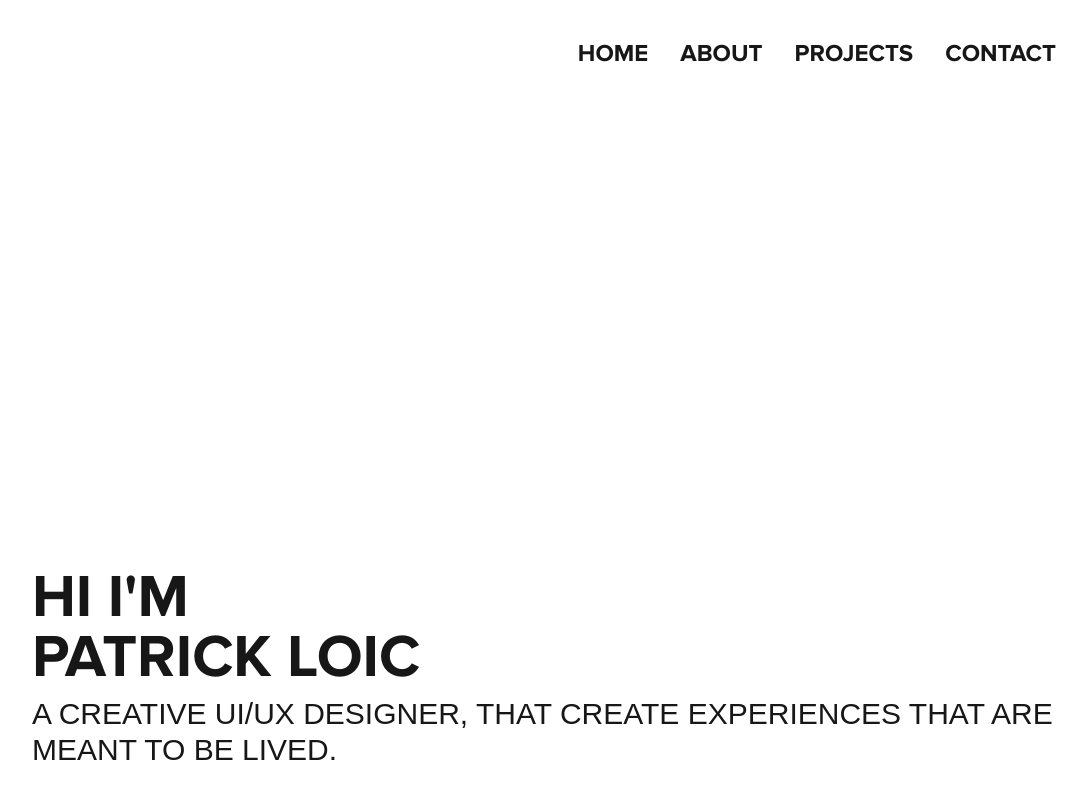
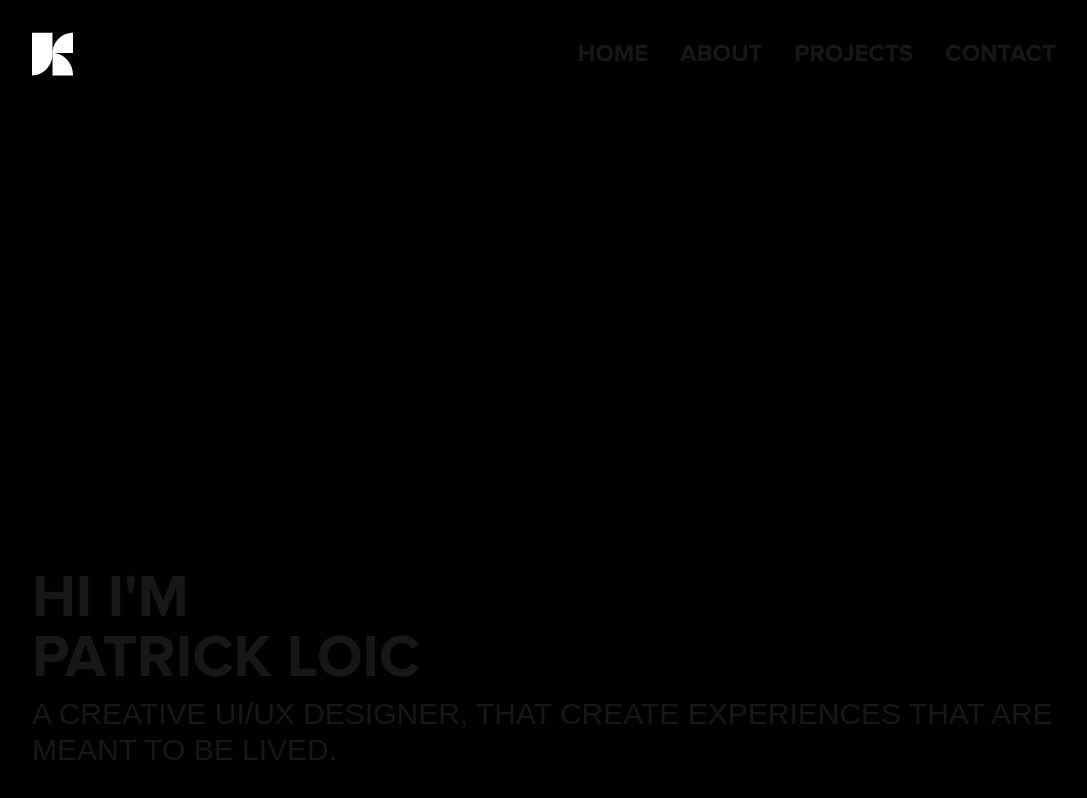
Before and after one commit to PatrickLoic-dev/portfolio-website-v2, a Next.js app: page / in a window 1280 px wide. Shown: the whole page, without its empty margins (96-1183 px from the left). Built offline with nearby package versions, Linux system fonts and the light colour scheme.

Commit message:
Background correction

```diff
--- a/src/app/page.tsx
+++ b/src/app/page.tsx
@@ -2,7 +2,7 @@
 
 export default function Home() {
   return (
-    <div className="w-full h-full py-[32px] px-[30px] flex flex-col justify-end sm:w-full md:px-32">
+    <div className="w-full h-full py-[32px] px-[30px] flex flex-col justify-end sm:w-full md:px-32 bg-black">
       <div>
       <h1 className="text-5xl proximaNovaBold uppercase md:text-6xl">
         Hi I&apos;m
--- a/src/app/projects/page.tsx
+++ b/src/app/projects/page.tsx
@@ -3,7 +3,7 @@ import ProjectComing from "@portfolio/components/Project cards/projectComing";
 
 function Projects() {
     return (
-        <div className="w-full h-fit sm:w-full px-[30px] overflow-hidden md:px-32">
+        <div className="w-full h-fit sm:w-full px-[30px] overflow-hidden md:px-32 bg-black">
             <section className="w-full h-screen text-white flex flex-col justify-center items-center sm:w-full">
                 <h1 className="text-5xl proximaNovaBold uppercase md:text-9xl">Projects</h1>
                 <p className="text-[12px] text-center proximaNova uppercase md:text-3xl md:w-[71%]">From idea to execution, these are the projects where I applied my knowledge, learned new things, and helped bring meaningful results.</p>
```
